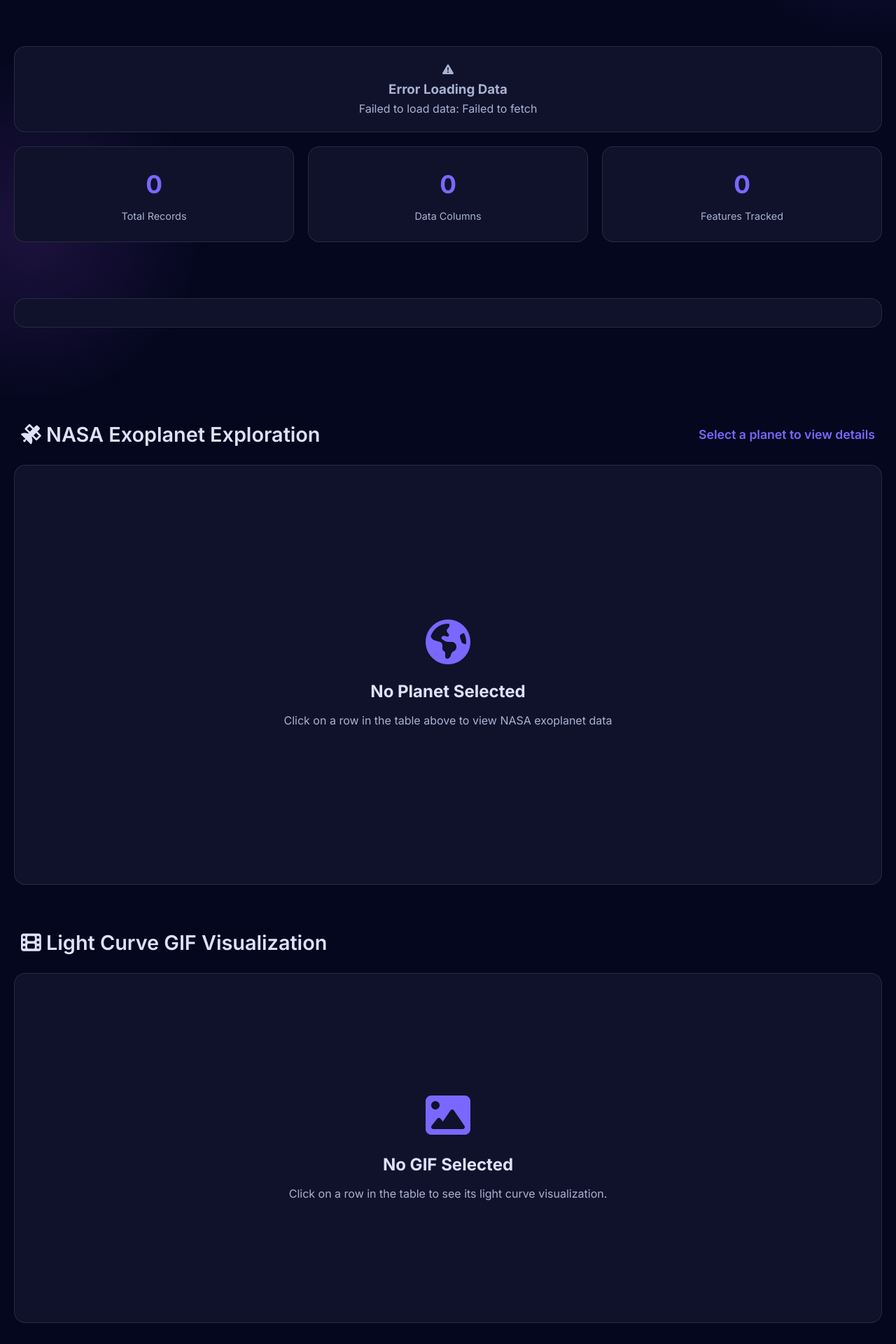
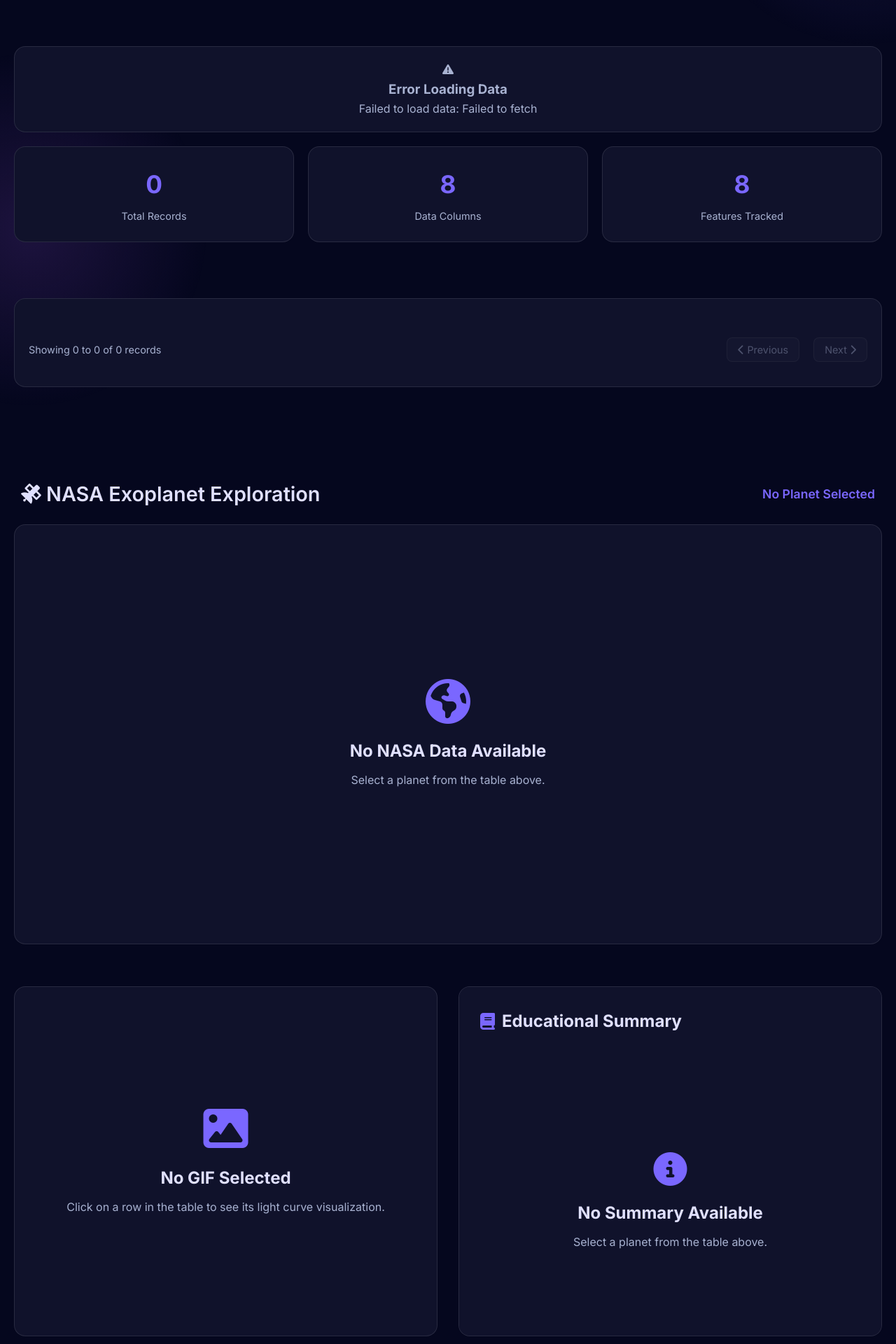
Before and after one commit to rogereo/NASA-Space-Apps, a Flask app: page /dashboard in a window 1280 px wide. Shown: the part 402-2322 px from the top of the page at 70% size. Run offline with Flask 3, Linux system fonts and the light colour scheme.

Commit message:
Update dashboard.html

```diff
--- a/templates/dashboard.html
+++ b/templates/dashboard.html
@@ -664,6 +664,67 @@
             font-size: 0.9rem;
         }
 
+        .visualization-section {
+            display: grid;
+            grid-template-columns: 1fr 1fr;
+            gap: 30px;
+            margin: 60px 0;
+        }
+
+        .educational-summary {
+            background: var(--bg-secondary);
+            border-radius: 16px;
+            padding: 30px;
+            border: 1px solid var(--border-color);
+            height: 500px;
+            overflow-y: auto;
+        }
+
+        .educational-summary h3 {
+            font-size: 1.5rem;
+            margin-bottom: 20px;
+            color: var(--text-primary);
+            display: flex;
+            align-items: center;
+            gap: 10px;
+        }
+
+        .educational-summary h3 i {
+            color: var(--accent-primary);
+        }
+
+        .educational-summary-content {
+            color: var(--text-secondary);
+            line-height: 1.7;
+        }
+
+        .summary-placeholder {
+            display: flex;
+            flex-direction: column;
+            align-items: center;
+            justify-content: center;
+            height: 100%;
+            color: var(--text-secondary);
+            text-align: center;
+        }
+
+        .summary-placeholder i {
+            font-size: 3rem;
+            color: var(--accent-primary);
+            margin-bottom: 20px;
+        }
+
+        .summary-placeholder h3 {
+            font-size: 1.5rem;
+            margin-bottom: 10px;
+            color: var(--text-primary);
+        }
+
+        .summary-placeholder p {
+            font-size: 1rem;
+            color: var(--text-secondary);
+        }
+
         @media (max-width: 768px) {
             .header-content, .pagination-container, .section-header {
                 flex-direction: column;
@@ -674,7 +735,7 @@
                 font-size: 2.2rem;
             }
 
-            .stats-container, .github-content, .footer-content {
+            .stats-container, .github-content, .footer-content, .visualization-section {
                 grid-template-columns: 1fr;
             }
 
@@ -733,36 +794,30 @@
                     <div class="stat-label">Total Records</div>
                 </div>
                 <div class="stat-card">
-                    <div class="stat-number" id="totalColumns">0</div>
+                    <div class="stat-number" id="totalColumns">8</div>
                     <div class="stat-label">Data Columns</div>
                 </div>
                 <div class="stat-card">
-                    <div class="stat-number" id="featuresTracked">0</div>
+                    <div class="stat-number" id="featuresTracked">8</div>
                     <div class="stat-label">Features Tracked</div>
                 </div>
             </div>
 
             <section class="data-section">
                 <div class="table-container">
-                    <div id="loadingIndicator" class="loading">
+                    <div id="loadingIndicator" class="loading" style="display: none;">
                         <i class="fas fa-spinner fa-spin"></i>
                         <p>Loading exoplanet data...</p>
                     </div>
 
-                    <div id="tableContent" style="display: none;">
+                    <div id="tableContent" style="display: block;">
                         <table class="data-table">
-                            <thead id="tableHeader">
-                                <!-- Table headers will be populated by JavaScript -->
-                            </thead>
-                            <tbody id="tableBody">
-                                <!-- Table rows will be populated by JavaScript -->
-                            </tbody>
+                            <thead id="tableHeader"></thead>
+                            <tbody id="tableBody"></tbody>
                         </table>
 
                         <div class="pagination-container">
-                            <div class="pagination-info" id="paginationInfo">
-                                Showing 0 records
-                            </div>
+                            <div class="pagination-info" id="paginationInfo">Showing 0 to 0 of 0 records</div>
                             <div class="pagination-controls">
                                 <button class="pagination-btn" id="prevPage" disabled>
                                     <i class="fas fa-chevron-left"></i> Previous
@@ -783,33 +838,22 @@
                         <i class="fas fa-satellite"></i>
                         NASA Exoplanet Exploration
                     </div>
-                    <div class="selected-planet" id="selectedPlanet">
-                        Select a planet to view details
-                    </div>
+                    <div class="selected-planet" id="selectedPlanet">No Planet Selected</div>
                 </div>
                 <div class="card-container">
-                    <div id="iframePlaceholder" class="iframe-placeholder">
+                    <div id="iframePlaceholder" class="iframe-placeholder" style="display: flex;">
                         <i class="fas fa-globe-americas"></i>
-                        <h3>No Planet Selected</h3>
-                        <p>Click on a row in the table above to view NASA exoplanet data</p>
+                        <h3>No NASA Data Available</h3>
+                        <p>Select a planet from the table above.</p>
                     </div>
-                    <iframe id="nasaIframe" class="nasa-iframe" style="display: none;"
-                            src=""
-                            allowfullscreen>
-                    </iframe>
+                    <iframe id="nasaIframe" class="nasa-iframe" style="display: none;" src="" allowfullscreen></iframe>
                 </div>
             </section>
 
-            <section class="nasa-section">
-                <div class="section-header">
-                    <div class="section-title">
-                        <i class="fas fa-film"></i>
-                        Light Curve GIF Visualization
-                    </div>
-                </div>
+            <section class="visualization-section">
                 <div class="visualization-container">
                     <div id="gifContent" class="gif-content">
-                        <div id="gifPlaceholder" class="iframe-placeholder">
+                        <div id="gifPlaceholder" class="iframe-placeholder" style="display: flex;">
                             <i class="fas fa-image"></i>
                             <h3>No GIF Selected</h3>
                             <p>Click on a row in the table to see its light curve visualization.</p>
@@ -820,6 +864,16 @@
                             <button id="pauseButton" class="control-btn"><i class="fas fa-pause"></i> Pause</button>
                         </div>
                     </div>
+                </div>
+
+                <div class="educational-summary">
+                    <h3><i class="fas fa-book"></i> Educational Summary</h3>
+                    <div id="summaryPlaceholder" class="summary-placeholder" style="display: flex;">
+                        <i class="fas fa-info-circle"></i>
+                        <h3>No Summary Available</h3>
+                        <p>Select a planet from the table above.</p>
+                    </div>
+                    <div id="educationalSummary" class="educational-summary-content" style="display: none;"></div>
                 </div>
             </section>
 
@@ -909,7 +963,7 @@
                 </div>
             </div>
             <div class="footer-bottom">
-                <p>© <span id="current-year">2023</span> Exoplanet Explorer. All rights reserved.</p>
+                <p>© <span id="current-year">2025</span> Exoplanet Explorer. All rights reserved.</p>
             </div>
         </div>
     </footer>
@@ -958,8 +1012,28 @@ function parseCSVData(csvText) {
                     throw new Error('CSV file is empty');
                 }
 
+                // Function to parse a CSV line, handling quoted fields
+                function parseCSVLine(line) {
+                    const result = [];
+                    let current = '';
+                    let inQuotes = false;
+                    for (let i = 0; i < line.length; i++) {
+                        const char = line[i];
+                        if (char === '"') {
+                            inQuotes = !inQuotes;
+                        } else if (char === ',' && !inQuotes) {
+                            result.push(current.trim());
+                            current = '';
+                        } else {
+                            current += char;
+                        }
+                    }
+                    result.push(current.trim());
+                    return result;
+                }
+
                 // Extract all column headers from CSV
-        const allColumns = lines[0].split(',').map(col => col.trim());
+                const allColumns = parseCSVLine(lines[0]).map(col => col.replace(/^"|"$/g, '')); // Remove quotes from headers
 
                 // Select only the first 8 columns
                 columns = allColumns.slice(0, 8);
@@ -971,23 +1045,25 @@ function parseCSVData(csvText) {
 
                 // Get indices of selected columns for data parsing
                 const columnIndices = columns.map(col => allColumns.indexOf(col));
+                const gifIndex = allColumns.indexOf('gif');
+                const nasaIndex = allColumns.indexOf('nasa_url');
+                const summaryIndex = allColumns.indexOf('educational_summary');
 
                 // Parse data rows
                 allData = [];
                 for (let i = 1; i < lines.length; i++) {
-            const values = lines[i].split(',');
+                    const values = parseCSVLine(lines[i]).map(val => val.replace(/^"|"$/g, '')); // Remove quotes from values
                     const row = {};
 
                     columns.forEach((col, index) => {
                         const colIndex = columnIndices[index];
-                row[col] = values[colIndex] ? values[colIndex].trim() : '';
+                        row[col] = values[colIndex] ? values[colIndex] : '';
                     });
 
-            // Include GIF and NASA URL if they exist in the CSV
-            const gifIndex = allColumns.indexOf('gif') !== -1 ? allColumns.indexOf('gif') : allColumns.indexOf('gif_url');
-            const nasaIndex = allColumns.indexOf('nasa_url') !== -1 ? allColumns.indexOf('nasa_url') : allColumns.indexOf('nasa');
-            if (gifIndex !== -1) row['gif'] = values[gifIndex] ? values[gifIndex].trim() : '';
-            if (nasaIndex !== -1) row['nasa_url'] = values[nasaIndex] ? values[nasaIndex].trim() : '';
+                    // Include GIF, NASA URL, and educational summary
+                    if (gifIndex !== -1) row['gif'] = values[gifIndex] ? values[gifIndex] : '';
+                    if (nasaIndex !== -1) row['nasa_url'] = values[nasaIndex] ? values[nasaIndex] : '';
+                    if (summaryIndex !== -1) row['educational_summary'] = values[summaryIndex] ? values[summaryIndex] : '';
 
                     allData.push(row);
                 }
@@ -1016,7 +1092,6 @@ function updateStats() {
             document.getElementById('totalColumns').textContent = columns.length;
             document.getElementById('featuresTracked').textContent = 8; // Fixed to 8 as per requirement
         }
-
 
         // Initialize event listeners
         function initializeEventListeners() {
@@ -1068,8 +1143,7 @@ function updateStats() {
             });
 
             document.getElementById('pauseButton').addEventListener('click', () => {
-                // This is a trick: to "pause" a GIF, we can replace it with a canvas showing the current frame.
-                // For simplicity here, we'll just clear it. A true pause is complex.
+                // Clear the GIF to simulate pause (true pause requires canvas)
                 document.getElementById('gifImg').src = '';
             });
         }
@@ -1142,16 +1216,19 @@ function updateStats() {
 
             let bodyHtml = '';
             pageData.forEach((row, index) => {
-                const rowGif = row['gif'] || row['gif_url'] || '';
-                const rowNasa = row['nasa_url'] || row['nasa'] || '';
-                bodyHtml += `<tr data-gif="${rowGif}" data-nasa="${rowNasa}">`;
+                const rowGif = row['gif'] || '';
+                const rowNasa = row['nasa_url'] || '';
+                const rowSummary = row['educational_summary'] || '';
+                // Escape special characters for HTML attribute
+                const escapedSummary = rowSummary.replace(/"/g, '&quot;').replace(/'/g, '&apos;');
+                bodyHtml += `<tr data-gif="${rowGif}" data-nasa="${rowNasa}" data-summary="${escapedSummary}">`;
                 columns.forEach(column => {
                     const cellValue = row[column] || '';
                     const isConfirmed = cellValue === 'CONFIRMED';
                     const cellClass = isConfirmed ? 'confirmed' : '';
                     bodyHtml += `<td data-column="${column}" class="${cellClass}">${cellValue}</td>`;
                 });
-                bodyHtml += `</tr>`;;
+                bodyHtml += `</tr>`;
             });
 
             tableBody.innerHTML = bodyHtml;
@@ -1167,6 +1244,7 @@ function updateStats() {
                     this.classList.add('selected');
                     updateNasaIframe(this);
                     updateGifVisualization(this);
+                    updateEducationalSummary(this);
                 });
             });
 
@@ -1186,7 +1264,7 @@ function updateStats() {
 
             selectedRow.querySelectorAll('td').forEach(cell => {
                 const column = cell.getAttribute('data-column');
-                if (column && ['kepler_name', 'Planet', 'planet', 'Name', 'name'].includes(column)) {
+                if (column === 'kepler_name') {
                     planetName = cell.textContent.trim();
                 }
             });
@@ -1245,6 +1323,38 @@ function updateStats() {
                 gifImg.style.display = 'none';
                 gifPlaceholder.style.display = 'flex';
                 gifControls.style.display = 'none';
+            }
+        }
+
+        // Update educational summary based on selected row
+        function updateEducationalSummary(selectedRow) {
+            const summaryText = selectedRow.getAttribute('data-summary');
+            const educationalSummary = document.getElementById('educationalSummary');
+            const summaryPlaceholder = document.getElementById('summaryPlaceholder');
+            let planetName = '';
+
+            selectedRow.querySelectorAll('td').forEach(cell => {
+                const column = cell.getAttribute('data-column');
+                if (column === 'kepler_name') {
+                    planetName = cell.textContent.trim();
+                }
+            });
+
+            if (summaryText && summaryText.trim() !== '') {
+                educationalSummary.innerHTML = `
+                    <h4>About ${planetName || 'this exoplanet'}</h4>
+                    <p>${summaryText}</p>
+                `;
+                educationalSummary.style.display = 'block';
+                summaryPlaceholder.style.display = 'none';
+            } else {
+                educationalSummary.style.display = 'none';
+                summaryPlaceholder.style.display = 'flex';
+                summaryPlaceholder.innerHTML = `
+                    <i class="fas fa-info-circle"></i>
+                    <h3>No Summary Available</h3>
+                    <p>No educational summary available for ${planetName || 'this exoplanet'}.</p>
+                `;
             }
         }
 
```
Lines whose indentation alone changed are shown as unchanged.
